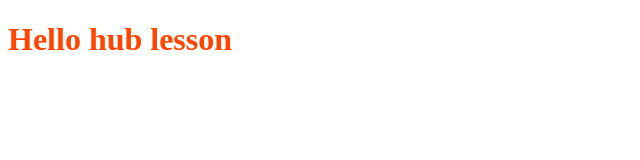
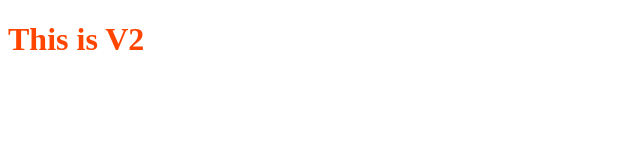
Before and after one commit to yhacomputer-yit/gitlesson, a plain HTML site: page index.html in a window 1280 px wide. Shown: the whole page, without its empty margins (0-640 px from the left). Drawn offline with Linux system fonts and the light colour scheme.

Commit message:
V2 add new feature

```diff
--- a/index.html
+++ b/index.html
@@ -7,6 +7,6 @@
     <link rel="stylesheet" href="./style.css">
 </head>
 <body>
-    <h1>Hello hub lesson</h1>
+    <h1>This is V2</h1>
 </body>
 </html>
```
